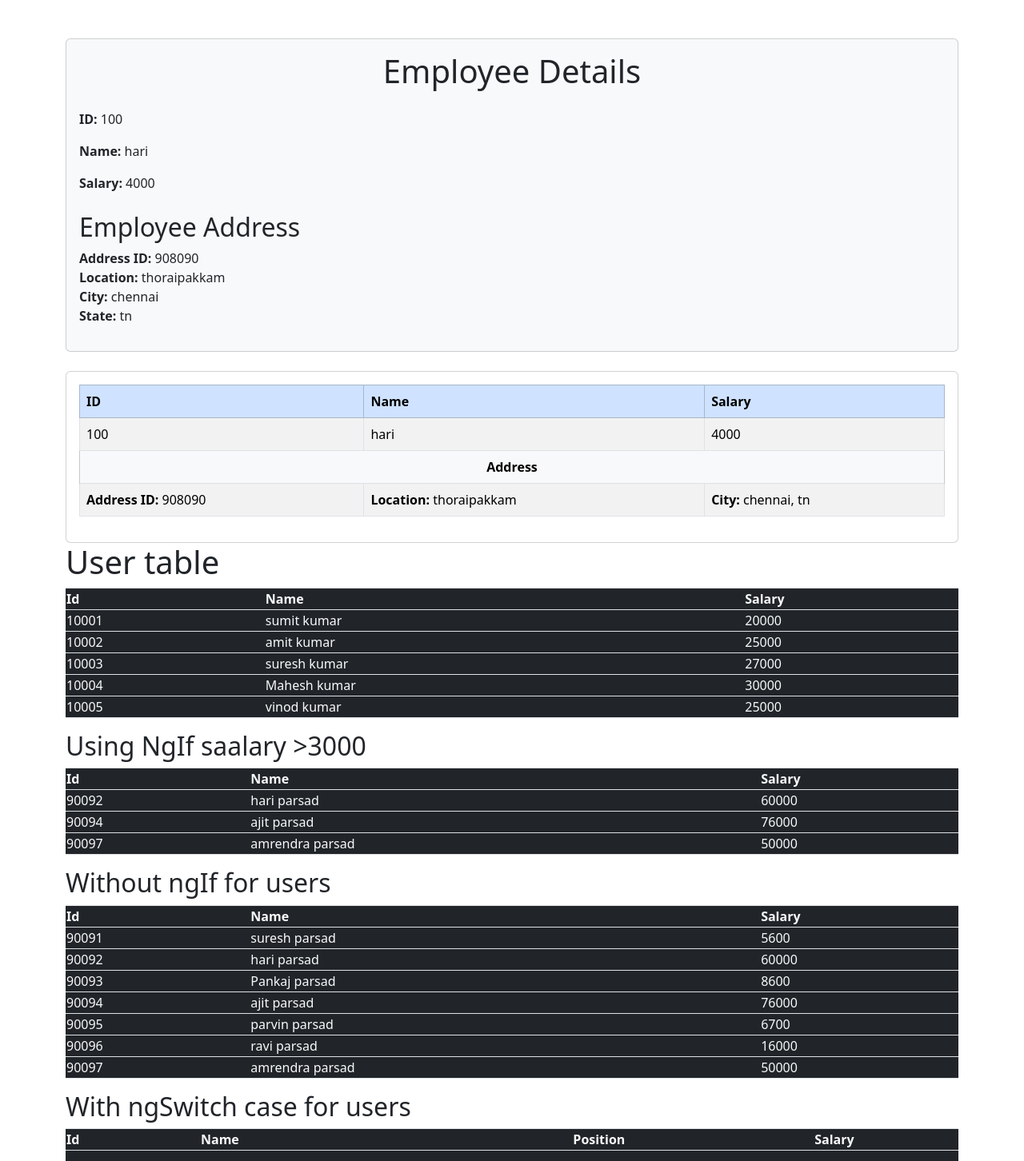
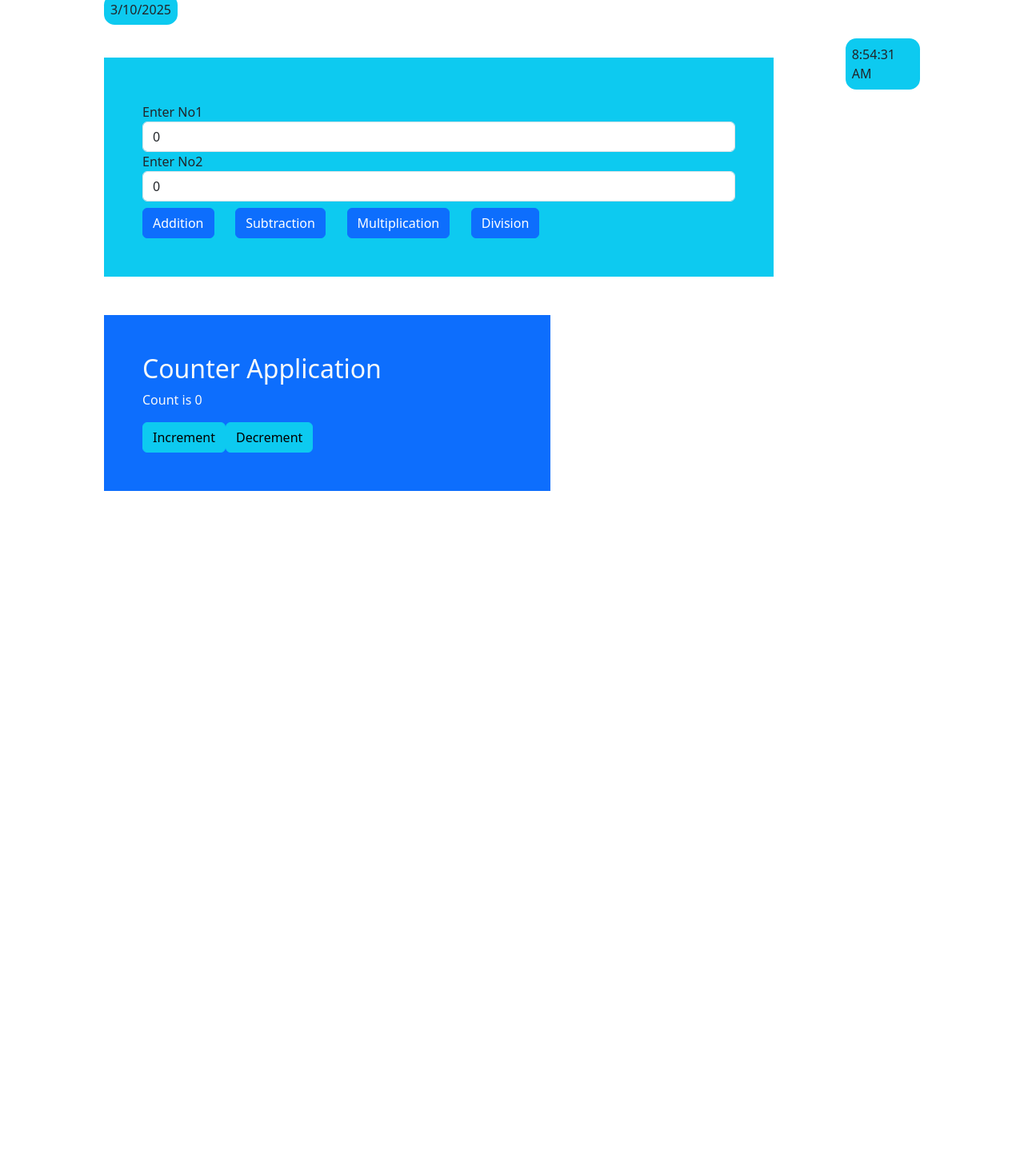
Before and after one commit to harins2009/angularapp1, an Angular app: page / in a window 1280 px wide. Shown: the top 1452 px of the page at 80% size. After the commit the page ends 800 px from the top, so only its background shows below. Built offline with nearby package versions, Linux system fonts and the light colour scheme.

Commit message:
added time

```diff
--- a/src/app/app.component.html
+++ b/src/app/app.component.html
@@ -1,5 +1,5 @@
-<app-employee></app-employee>
- <app-user></app-user>
-  <app-product></app-product>
+<!-- <app-employee></app-employee> -->
+ <!-- <app-user></app-user> -->
+  <!-- <app-product></app-product> -->
  <app-calculator></app-calculator>
 <router-outlet></router-outlet>
--- a/src/app/calculator/calculator.component.html
+++ b/src/app/calculator/calculator.component.html
@@ -1,4 +1,10 @@
 <div class="container">
+    <div>
+    <span class="m-5 bg-info p-2" style="width:70pt; border-radius:10pt">{{date}}</span>
+
+    <span class="m-5 bg-info p-2" style="width:70pt; border-radius:10pt; float:right"  (load)="time1"
+    >{{time1.toLocaleTimeString()}}</span>
+</div>
  <form class="bg-info p-5 m-5 w-75">
     <div class="form-group mt-2" >
     <label>
@@ -32,7 +38,7 @@
         <h2>Counter Application</h2>
         <p>Count is {{counter}}</p>
         <button type="button" (click)="increment ()" class="btn btn-info" > Increment</button>
-        <button type="button" (click)="decrement()" class="btn btn-info" [ngStyle]="{'margin-left':'10pt'}">
+        <button type="button" (click)="decrement()" class="btn btn-info" [ngStyle]="{'margin-right':'10pt'}">
             Decrement</button>
     </div>
  </form>
--- a/src/app/calculator/calculator.component.ts
+++ b/src/app/calculator/calculator.component.ts
@@ -1,6 +1,7 @@
 import { CommonModule } from '@angular/common';
 import { Component, Input } from '@angular/core';
 import { FormsModule } from '@angular/forms';
+import { interval } from 'rxjs';
 
 @Component({
   selector: 'app-calculator',
@@ -13,6 +14,13 @@ export class CalculatorComponent {
    @Input() n2:number=0;
    @Input() counter:number=0;
 
+   date:string=new Date().toLocaleDateString();
+  //  time:string=new Date().toLocaleTimeString();
+   time1=new Date();
+  interval = setInterval(() => {
+    this.time1=new Date();
+
+  },1000);
    increment (){
     this.counter++;
    }
@@ -20,6 +28,7 @@ export class CalculatorComponent {
    decrement(){
     this.counter--;
    }
+
 
    addition(){
     alert('addition is '+(this.n1+this.n2))
```
